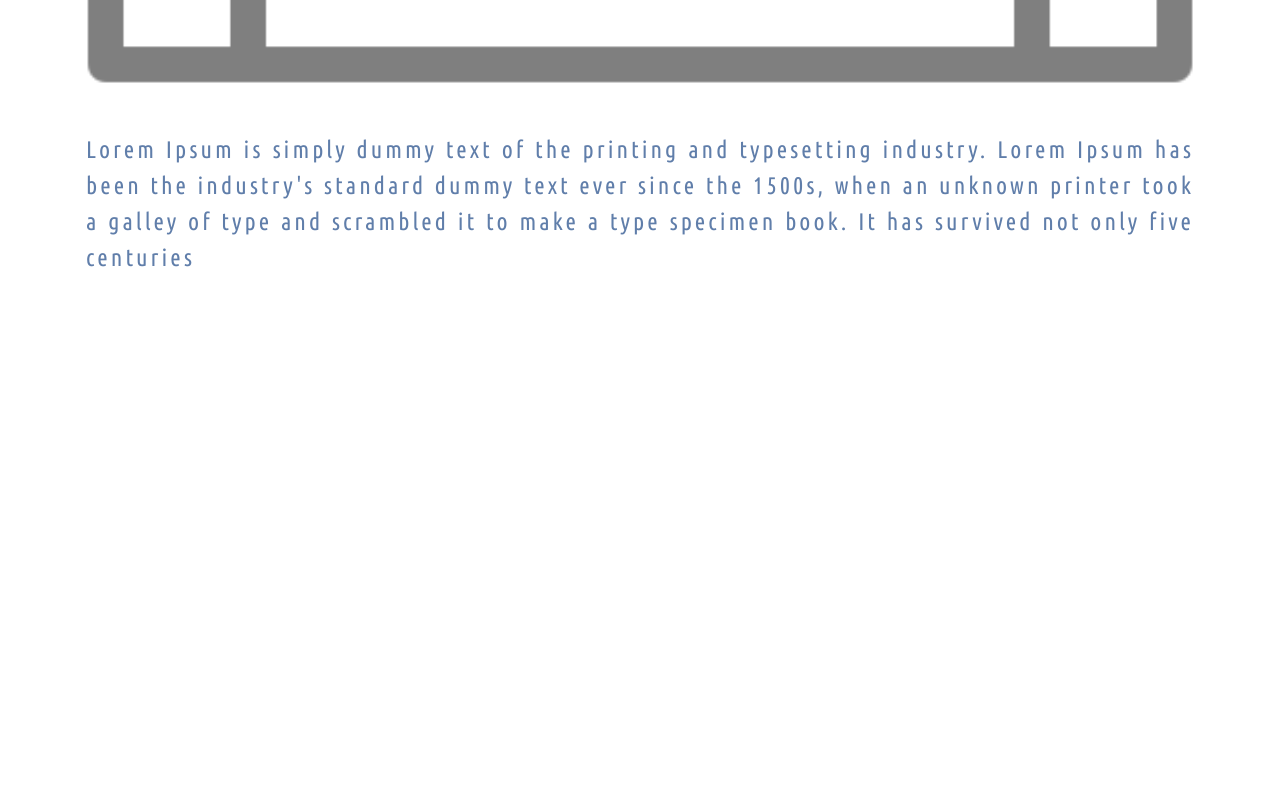
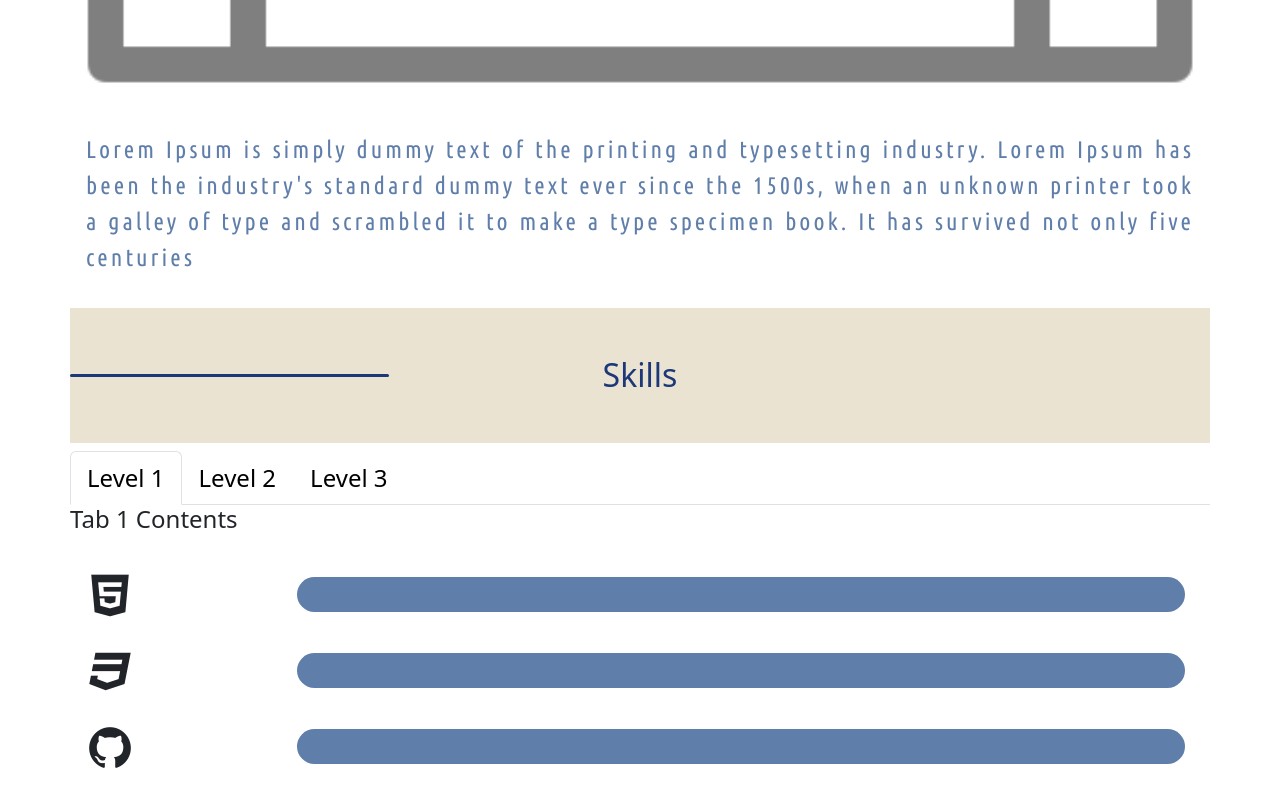
Before and after one commit to JhonattanSSG01/Mi_Portafolio, a React (Create React App) app: page / in a window 1280 px wide. Shown: the part 1799-2599 px from the top of the page. Before the commit the page ends 2107 px from the top, so only its background shows below. Built offline with nearby package versions, Linux system fonts and the light colour scheme.

Commit message:
Agregando Skills con estilos basicos

```diff
--- a/src/index.js
+++ b/src/index.js
@@ -3,7 +3,7 @@ import ReactDOM from 'react-dom/client';
 import './index.css';
 import App from './App';
 import 'bootstrap/dist/css/bootstrap.css';
-
+import 'remixicon/fonts/remixicon.css'
 const root = ReactDOM.createRoot(document.getElementById('root'));
 root.render(
   <React.StrictMode>
--- a/src/pages/Header.jsx
+++ b/src/pages/Header.jsx
@@ -18,6 +18,10 @@ import {
   CardTitle,
   CardText,
   Button,
+  TabContent,
+  TabPane,
+  Row,
+  Col
 } from "reactstrap";
 
 function NavHeader(props) {
@@ -60,6 +64,13 @@ export default NavHeader;
 
 
 export const Header = () => {
+  const [activeTab, setActiveTab] = useState('1');
+
+  const changeTab = (numberTab) => {
+    if(activeTab !== numberTab){
+      setActiveTab(numberTab);
+    }
+   }
   return (
     <>
       <NavHeader />
@@ -86,13 +97,132 @@ export const Header = () => {
         <hr className="lineBlue line" />
         <hr className="lineLigthBlue line" />
 
-        <div>
-          <h1 className='titlePrincipal'>About Me <span></span></h1>
-          <img className='mt-3 mb-3' src={About} alt="Imagen alusiva a mi" width={'100%'} style={{opacity: '50%'}} />
-          <p className='aboutDesc p-3'>
-            Lorem Ipsum is simply dummy text of the printing and typesetting industry. Lorem Ipsum has been the industry's standard dummy text ever since the 1500s, when an unknown printer took a galley of type and scrambled it to make a type specimen book. It has survived not only five centuries
+        <div className="aboutMe">
+          <h1 className="titlePrincipal">
+            About Me <span className="sideRigth lineTrough"></span>
+          </h1>
+          <img
+            className="mt-3 mb-3"
+            src={About}
+            alt="Imagen alusiva a mi"
+            width={"100%"}
+            style={{ opacity: "50%" }}
+          />
+          <p className="aboutDesc p-3">
+            Lorem Ipsum is simply dummy text of the printing and typesetting
+            industry. Lorem Ipsum has been the industry's standard dummy text
+            ever since the 1500s, when an unknown printer took a galley of type
+            and scrambled it to make a type specimen book. It has survived not
+            only five centuries
           </p>
         </div>
+
+        <div className="skills">
+          <h1 className="titlePrincipal pt-5 pb-5">
+            Skills <span className="sideLeft lineTrough"></span>
+          </h1>
+        </div>
+
+        <Nav tabs>
+          <NavItem>
+            <NavLink
+              className={activeTab === "1" ? "active" : ""}
+              onClick={() => changeTab("1")}
+              style={{ fontSize: "24px", color: "var(--colorDark)" }}
+            >
+              Level 1
+            </NavLink>
+          </NavItem>
+          <NavItem>
+            <NavLink
+              className={activeTab === "2" ? "active" : ""}
+              onClick={() => changeTab("2")}
+              style={{ fontSize: "24px", color: "var(--colorDark)" }}
+            >
+              Level 2
+            </NavLink>
+          </NavItem>
+          <NavItem>
+            <NavLink
+              className={activeTab === "3" ? "active" : ""}
+              onClick={() => changeTab("3")}
+              style={{ fontSize: "24px", color: "var(--colorDark)" }}
+            >
+              Level 3
+            </NavLink>
+          </NavItem>
+        </Nav>
+        <TabContent activeTab={activeTab}>
+          <TabPane tabId="1">
+            <Row>
+              <Col sm="12">
+                <h4>Tab 1 Contents</h4>
+                <div className="skillsToggle">
+                  <section>
+                    <i className="ri-html5-fill">
+                      {" "}
+                      <span></span>
+                    </i>
+                  </section>
+                  <section>
+                    <i className="ri-css3-fill">
+                      {" "}
+                      <span></span>
+                    </i>
+                  </section>
+                  <section>
+                    <i className="ri-github-fill">
+                      {" "}
+                      <span></span>
+                    </i>
+                  </section>
+                </div>
+              </Col>
+            </Row>
+          </TabPane>
+          <TabPane tabId="2">
+            <Row>
+              <Col sm="12">
+                <h4>Tab 2 Contents</h4>
+                <div className="skillsToggle">
+                  <section>
+                    <i className="ri-reactjs-line">
+                      {" "}
+                      <span></span>
+                    </i>
+                  </section>
+                  <section>
+                    <i className="ri-trello-fill">
+                      {" "}
+                      <span></span>
+                    </i>
+                  </section>
+                </div>
+              </Col>
+            </Row>
+          </TabPane>
+          <TabPane tabId="3">
+            <Row>
+              <Col sm="12">
+                <h4>Tab 2 Contents</h4>
+                <div className="skillsToggle">
+                  <section>
+                    <i className="ri-gitlab-fill">
+                      {" "}
+                      <span></span>
+                    </i>
+                  </section>
+                  <section>
+                    <i className="ri-git-pull-request-fill">
+                      {" "}
+                      <span></span>
+                    </i>
+                  </section>
+                </div>
+              </Col>
+            </Row>
+          </TabPane>
+        </TabContent>
       </div>
     </>
   );
--- a/src/pages/styles.css
+++ b/src/pages/styles.css
@@ -66,22 +66,60 @@
   position: relative;
 }
 
-.titlePrincipal > span {
+.titlePrincipal > .lineTrough {
   width: 28%;
   height: 3px;
   position: absolute;
   top: 0;
   bottom: 0;
-  right: 0;
   margin: auto;
   border-radius: 50px;
   background: var(--colorSecondary);
 }
 
-.aboutDesc{
+.sideRigth {
+  right: 0;
+}
+
+.sideLeft {
+  left: 0;
+}
+
+.aboutDesc {
   font-size: 24px;
   text-align: justify;
   color: var(--colorThird);
   letter-spacing: 3px;
   font-family: var(--fontSecondary);
 }
+
+.skills > h1 {
+  width: 100%;
+  background-color: var(--colorFour);
+}
+
+.skillsToggle {
+  padding: 15px;
+  display: flex;
+  flex-direction: column;
+  justify-content: center;
+  align-items: flex-start;
+  font-size: 50px;
+}
+
+.skillsToggle section {
+  width: 100%;
+  position: relative;
+}
+
+.skillsToggle span {
+  width: 80%;
+  height: 35px;
+  position: absolute;
+  top: 0;
+  bottom: 0;
+  right: 10px;
+  margin: auto;
+  border-radius: 50px;
+  background: var(--colorThird);
+}
```
